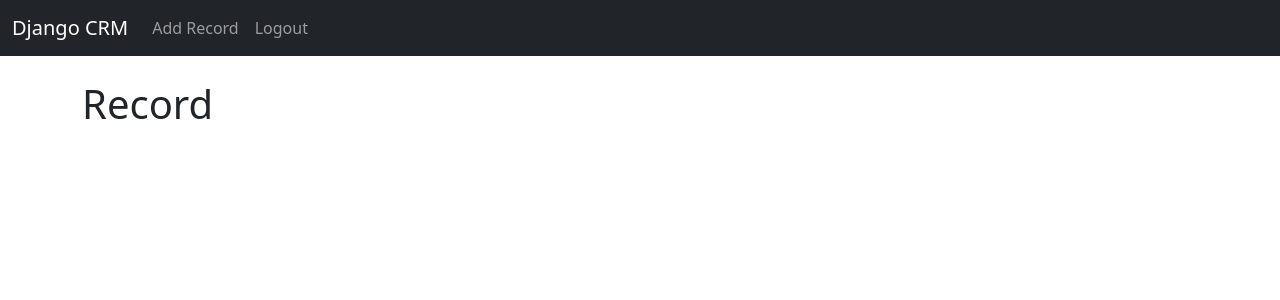
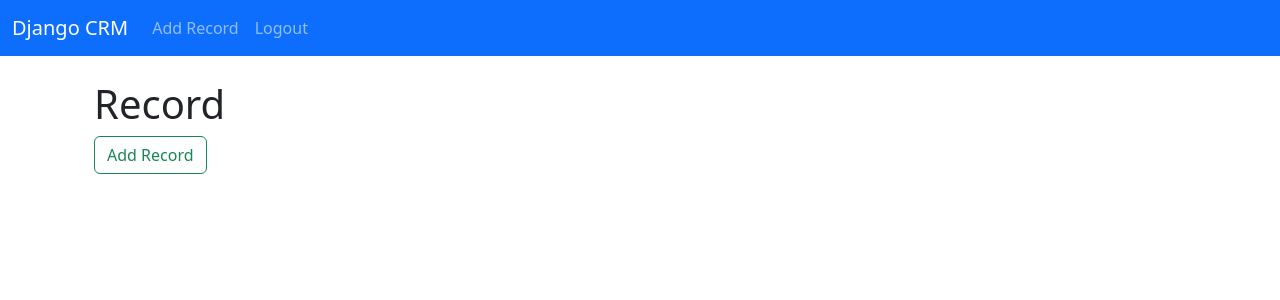
Before and after one commit to EmmahBasile/dcrm, a Django app: page / in a window 1280 px wide. Shown: the top 300 px of the page. Run offline with Django 5.2, Linux system fonts and the light colour scheme; the visitor is signed in with stand-in values (Sample User, id 1); data that the repository does not hold is empty.

Commit message:
some modification

```diff
--- a/dcrm/settings.py
+++ b/dcrm/settings.py
@@ -38,7 +38,11 @@ INSTALLED_APPS = [
     'django.contrib.messages',
     'django.contrib.staticfiles',
     'website',
+
+
 ]
+
+SITE_ID = 1
 
 MIDDLEWARE = [
     'django.middleware.security.SecurityMiddleware',
@@ -87,6 +91,7 @@ DATABASES = {
 }
 
 
+
 # Password validation
 # https://docs.djangoproject.com/en/5.0/ref/settings/#auth-password-validators
 
--- a/dcrm/urls.py
+++ b/dcrm/urls.py
@@ -1,23 +1,8 @@
-"""
-URL configuration for dcrm project.
-
-The `urlpatterns` list routes URLs to views. For more information please see:
-    https://docs.djangoproject.com/en/5.0/topics/http/urls/
-Examples:
-Function views
-    1. Add an import:  from my_app import views
-    2. Add a URL to urlpatterns:  path('', views.home, name='home')
-Class-based views
-    1. Add an import:  from other_app.views import Home
-    2. Add a URL to urlpatterns:  path('', Home.as_view(), name='home')
-Including another URLconf
-    1. Import the include() function: from django.urls import include, path
-    2. Add a URL to urlpatterns:  path('blog/', include('blog.urls'))
-"""
 from django.contrib import admin
 from django.urls import path, include
 
 urlpatterns = [
     path('admin/', admin.site.urls),
     path('',include('website.urls')),
+
 ]
--- a/website/templates/home.html
+++ b/website/templates/home.html
@@ -4,10 +4,13 @@
 
 {% if user.is_authenticated %}
 
+<div class="container-fluid ">
+    <h1>Record</h1>
+    <a href="{% url 'add_record' %}" class="btn btn-outline-success">Add Record</a>
+</div>
 
-<h1>Record</h1>
 {% if records %}
-
+<br>
 <table class="table table-striped table-hover table-bordered table-bordered">
     <thead class="table-dark">
         <tr>
@@ -64,7 +67,7 @@
             <input type="password" class="form-control" name="password" placeholder="password" required>
         </div>
         <br />
-        <button type="submit" class="btn btn-primary">Login</button>
+        <button type="submit" class="btn btn-outline-primary">Login</button>
 
 
     </form>
--- a/website/templates/navbar.html
+++ b/website/templates/navbar.html
@@ -1,4 +1,4 @@
-<nav class="navbar navbar-expand-lg navbar-dark bg-dark">
+<nav class="navbar navbar-expand-lg navbar-dark bg-primary">
     <div class="container-fluid">
         <a class="navbar-brand" href="{% url 'home' %}">Django CRM</a>
         <button class="navbar-toggler" type="button" data-bs-toggle="collapse" data-bs-target="#navbarSupportedContent"
--- a/website/templates/record.html
+++ b/website/templates/record.html
@@ -2,7 +2,7 @@
 {% block content %}
 
 <div class="card">
-    <div class="card-header">
+    <div class="card-header ">
         {{customer_record.first_name}} {{customer_record.last_name}}
     </div>
     <div class="card-body">
--- a/website/templates/register.html
+++ b/website/templates/register.html
@@ -19,7 +19,7 @@
         {{ form.as_p }}
 
         <br />
-        <button type="submit" class="btn btn-secondary">Register</button>
+        <button type="submit" class="btn btn-outline-success">Register</button>
     </form>
 </div>
 {% endblock %}
```
